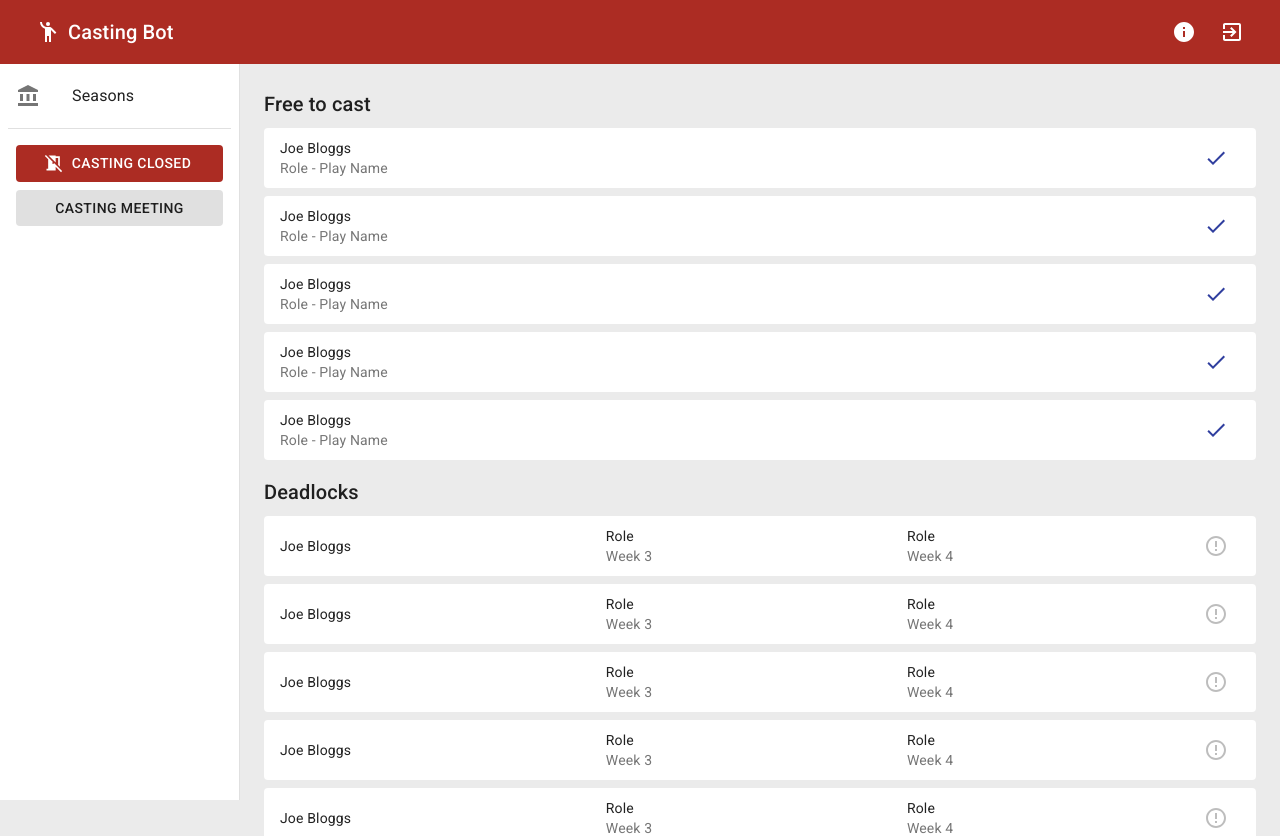
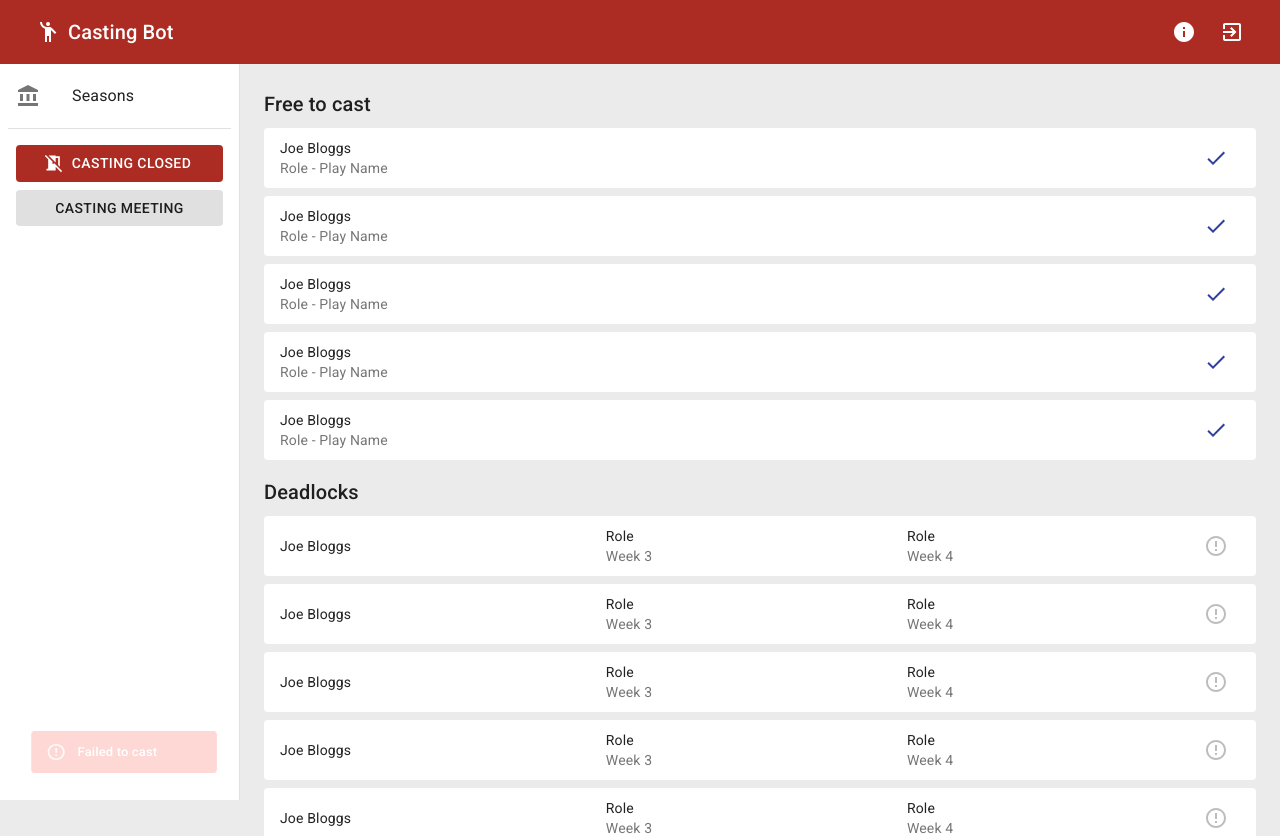
Before and after one commit to jpderrick/Casting-Bot-2.0, a React (Create React App) app: page / in a window 1280 px wide. Shown: the top 836 px of the page. Built offline with nearby package versions, Linux system fonts and the light colour scheme.

Commit message:
Basic snackbar container for feedback

```diff
--- a/package.json
+++ b/package.json
@@ -5,6 +5,7 @@
   "dependencies": {
     "@material-ui/core": "^4.11.0",
     "@material-ui/icons": "^4.9.1",
+    "@material-ui/lab": "^4.0.0-alpha.56",
     "@testing-library/jest-dom": "^4.2.4",
     "@testing-library/react": "^9.5.0",
     "@testing-library/user-event": "^7.2.1",
--- a/src/App.js
+++ b/src/App.js
@@ -13,6 +13,7 @@ import SideDrawer from "./components/SideDrawer";
 
 import SeasonViewPage from "./pages/SeasonViewPage";
 import CastingMeetingPage from "./pages/CastingMeetingPage";
+import SnackBarHolder from "./components/SnackBarHolder";
 const styles = (theme) => ({
   root: { display: "flex" },
   content: {
@@ -58,6 +59,7 @@ function App({ classes, ...props }) {
         <div className={classes.content}>
           <Toolbar />
           <CastingMeetingPage />
+          <SnackBarHolder />
         </div>
       </div>
     </MuiThemeProvider>
--- /dev/null
+++ b/src/components/SnackBarHolder.js
@@ -0,0 +1,34 @@
+import React, { useState } from "react";
+import { Snackbar, withStyles } from "@material-ui/core";
+import MuiAlert from "@material-ui/lab/Alert";
+
+const styles = (theme) => ({
+  snackbarStyling: {
+    width: 200,
+  },
+});
+
+const Alert = (props) => {
+  return <MuiAlert elevation={6} variant="filled" {...props} />;
+};
+
+const SnackBarHolder = ({ classes, ...props }) => {
+  const [snackBar, setSnackBar] = useState(true);
+  return (
+    <div>
+      <Snackbar
+        autoHideDuration={5000}
+        className={classes.snackbarStyling}
+        open={snackBar}
+        onClose={() => setSnackBar(false)}
+        anchorOrigin={{ vertical: "bottom", horizontal: "left" }}
+      >
+        <Alert style={{ width: "100%" }} severity="error">
+          Failed to cast
+        </Alert>
+      </Snackbar>
+    </div>
+  );
+};
+
+export default withStyles(styles)(SnackBarHolder);
```
Also changed, not shown: 1 other file (tests, documents, lock files or other folders).
